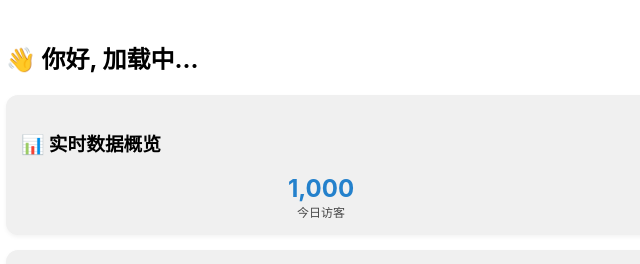
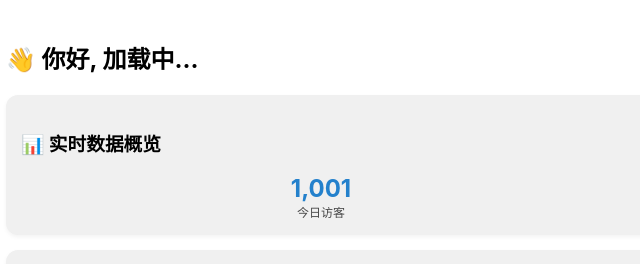
Before and after one commit to heyHei000/my-tg-try001, a plain HTML site: page index.html in a window 1280 px wide. Shown: the top 264 px of the page, 14-654 px from the left. Drawn offline with Linux system fonts and the light colour scheme; a script that the page names is missing.

Commit message:
Add files via upload

```diff
--- a/index.html
+++ b/index.html
@@ -116,7 +116,7 @@
         <h3>📊 实时数据概览</h3>
         <div class="data-grid">
             <div class="data-item">
-                <div class="data-value">1,000</div>
+                <div class="data-value">1,001</div>
                 <div class="data-label">今日访客</div>
             </div>
             <div class="data-item">
```
